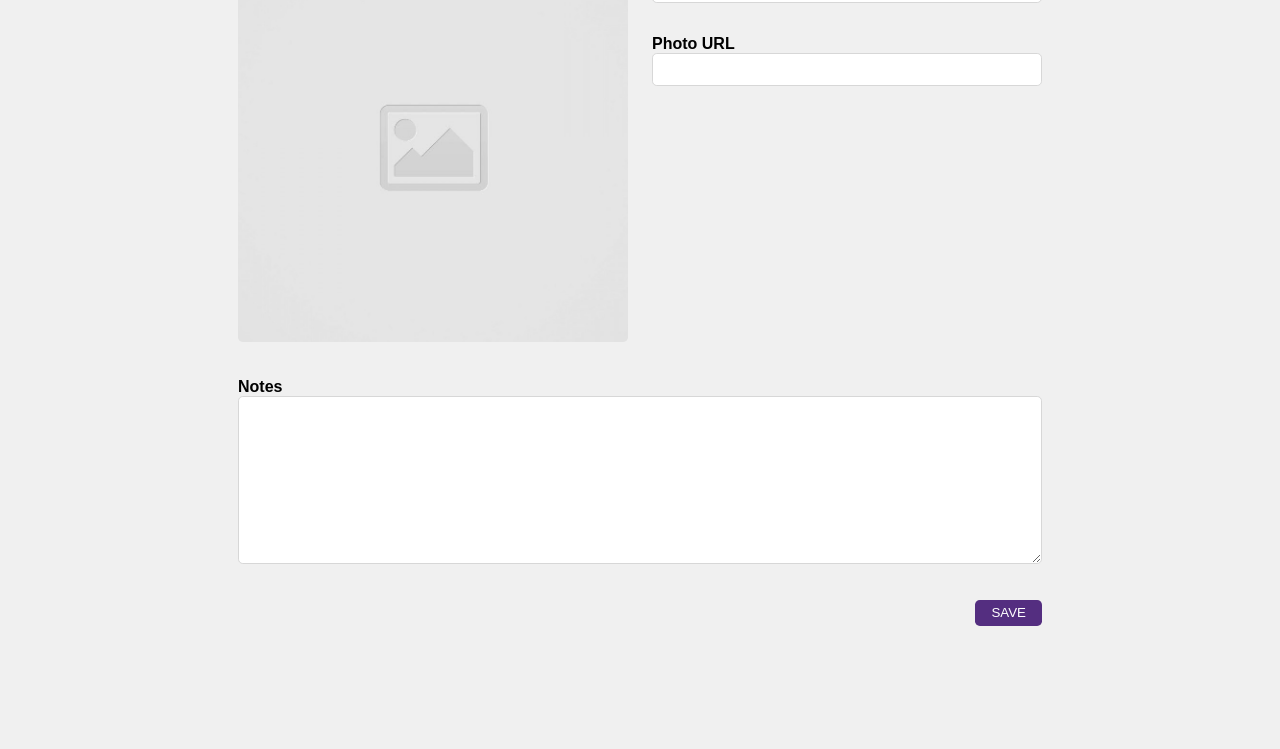
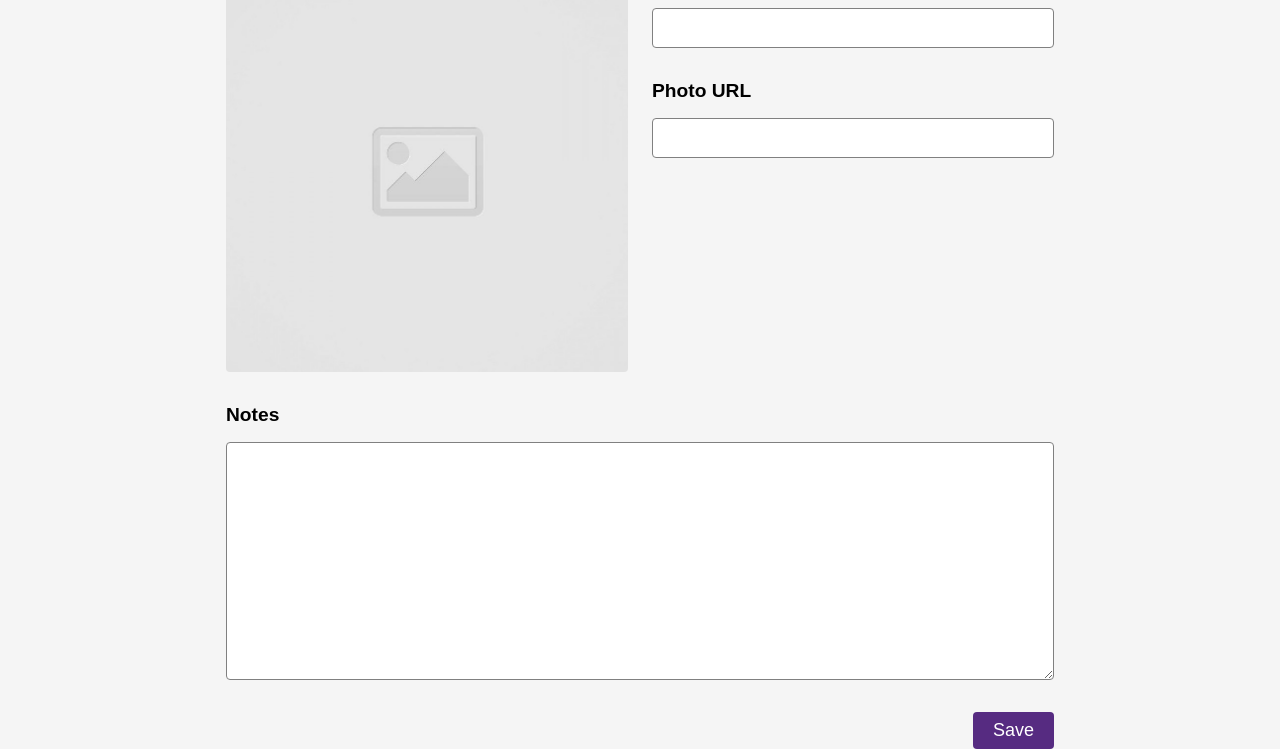
Before and after one commit to Sportillo10/code-journal, a website: page index.html in a window 1280 px wide. Shown: the part 178-927 px from the top of the page. Before the commit the page ends 836 px from the top, so only its background shows below. Drawn offline with Linux system fonts and the light colour scheme; a web font is replaced by a local one.

Commit message:
Fixed my Javascript, now able to load images using image url links.

```diff
--- a/css/styles.css
+++ b/css/styles.css
@@ -1,63 +1,65 @@
 * {
-  font-family: "Proza Libre", sans-serif;
+  font-family: Arial, Helvetica, sans-serif;
 }
 
-label {
-  font-weight: bold;
+body {
+  background-color: whitesmoke;
 }
 
-.grey-background {
-  background-color: #f0f0f0;
+header {
+  background-color: #562b81;
 }
 
-.purple-background {
-  background-color: #542e80;
+.header-title {
   color: white;
+  font-weight: 100;
 }
 
+.photo-preview,
 label,
 input,
 textarea {
+  display: block;
   width: 100%;
-  margin: 0 0 1rem;
-}
-
-input,
-textarea,
-button,
-.rounded-corners {
-  border-radius: 0.3rem;
-  margin: 0 0 2rem;
 }
 
 input,
 textarea {
-  border: 1px solid #d7d7d7;
+  margin-bottom: 2rem;
   padding: 0.5rem;
+  font-size: larger;
+  border: 1px solid grey;
+  border-radius: 0.25rem;
 }
 
-button {
-  padding: 0.35rem 1rem;
-  text-transform: uppercase;
-  cursor: pointer;
-  border: none;
+input:focus,
+textarea:focus {
+  outline-color: #562b81;
 }
 
-.form-actions {
+label {
+  margin-bottom: 1rem;
+  font-size: larger;
+  font-weight: 600;
+}
+
+.photo-preview {
+  margin-bottom: 2rem;
+  border: none;
+  border-radius: 0.25rem;
+}
+
+.button-container {
   display: flex;
   justify-content: flex-end;
 }
 
-header {
-  padding: 1rem 0;
+.submit {
+  padding: 0.5rem 1.25rem;
+  background-color: #562b81;
+  font-size: large;
+  color: white;
+  border: none;
+  border-radius: 0.25rem;
+  cursor: pointer;
 }
-
-input:focus,
-textarea:focus {
-  outline: none;
-  border: 0.2rem solid #542e80;
-}
-
-.displayed-image {
-  width: 100%;
-}
--- a/index.html
+++ b/index.html
@@ -1,64 +1,71 @@
 <!DOCTYPE html>
 <html lang="en">
   <head>
-  <meta charset="UTF-8">
-  <meta name="viewport" content="width=device-width, initial-scale=1.0">
+    <meta charset="UTF-8" />
+    <meta name="viewport" content="width=device-width, initial-scale=1.0" />
     <title>Code Journal</title>
-  <link rel="icon" href="images/favicon.ico">
-  <link rel="stylesheet" crossorigin="anonymous"
+    <link rel="icon" href="images/favicon.ico" />
+    <link
+      rel="stylesheet"
+      crossorigin="anonymous"
       href="https://cdnjs.cloudflare.com/ajax/libs/font-awesome/5.14.0/css/all.min.css"
-    integrity="sha512-1PKOgIY59xJ8Co8+NE6FZ+LOAZKjy+KY8iq0G4B3CyeY6wYHN3yt9PW0XpSriVlkMXe40PTKnXrLnZ9+fkDaog==">
-  <link rel="preconnect" href="https://fonts.googleapis.com">
-  <link rel="preconnect" href="https://fonts.gstatic.com">
-  <link href="https://fonts.googleapis.com/css2?family=Proza+Libre:ital,wght@0,400;0,500;0,600;1,400&display=swap"
-    rel="stylesheet">
-  <link rel="stylesheet" href="css/reset.css">
-  <link rel="stylesheet" href="css/layout.css">
-  <link rel="stylesheet" href="css/styles.css">
+      integrity="sha512-1PKOgIY59xJ8Co8+NE6FZ+LOAZKjy+KY8iq0G4B3CyeY6wYHN3yt9PW0XpSriVlkMXe40PTKnXrLnZ9+fkDaog=="/>
+    <link rel="stylesheet" href="css/reset.css" />
+    <link rel="stylesheet" href="css/layout.css" />
+    <link rel="stylesheet" href="css/styles.css" />
   </head>
-<body class="grey-background">
-  <div class="purple-background">
+  <body>
+    <header>
       <div class="container">
         <div class="row">
           <div class="column-full">
-          <header>
-            Code Journal
-          </header>
+            <h2 class="header-title">Code Journal</h2>
           </div>
         </div>
       </div>
+    </header>
+    <main>
+      <div class="container" data-view="entry-form">
+        <form class="form">
+          <div class="row">
+            <div class="column-full">
+              <h1>New Entry</h1>
             </div>
-  <div class="container">
-    <div class="row">
-      <div data-view="entry-form" class="column-full">
-        <h1>New Entry</h1>
-        <form>
+          </div>
           <div class="row">
             <div class="column-half">
-              <label for="image"><img class="rounded-corners displayed-image" src="images/placeholder-image-square.jpg"
-                  alt="placeholder-image-square"></label>
+              <img
+                class="photo-preview"
+                src="images/placeholder-image-square.jpg"
+                alt="placeholder image"
+              />
             </div>
             <div class="column-half">
               <label for="title">Title</label>
-              <input required name="title" type="text" id="title">
-              <label for="url">Photo URL</label>
-              <input required name="url" type="url" id="url">
+              <input required type="text" name="title" id="title" />
+              <label for="photo-url">Photo URL</label>
+              <input required type="url" name="photoUrl" id="photo-url" />
             </div>
           </div>
           <div class="row">
             <div class="column-full">
               <label for="notes">Notes</label>
-              <textarea required name="notes" id="notes" rows="10"></textarea>
-              <div class="form-actions">
-                <button class="purple-background" type="submit">Save</button>
+              <textarea
+                required
+                name="notes"
+                id="notes"
+                cols="30"
+                rows="10"
+              ></textarea>
             </div>
+          </div>
+          <div class="row">
+            <div class="column-full button-container">
+              <button class="submit" type="submit">Save</button>
             </div>
           </div>
         </form>
       </div>
-    </div>
-  </div>
-  <main>
     </main>
     <script src="js/data.js"></script>
     <script src="js/main.js"></script>
--- a/js/data.js
+++ b/js/data.js
@@ -8,6 +8,7 @@ var data = {
 };
 
 var previousDataJSON = localStorage.getItem('javascript-local-storage');
+
 if (previousDataJSON !== null) {
   data = JSON.parse(previousDataJSON);
 }
--- a/js/main.js
+++ b/js/main.js
@@ -1,39 +1,25 @@
 /* global data */
 /* exported data */
 
-var $photoURLInput = document.querySelector('#photo-url');
-var $displayedImage = document.querySelector('.displayed-image');
+var $photoUrl = document.getElementById('photo-url');
+var $photoPreview = document.querySelector('.photo-preview');
 
-$photoURLInput.addEventListener('input', showPhotoPreview);
-function showPhotoPreview(event) {
-  var urlLink = event.target.value;
-  function isURL(urlLink) {
-    var url;
-    try {
-      url = new URL(urlLink);
-    } catch (_) {
-      return false;
-    }
+$photoUrl.addEventListener('input', function (event) {
+  $photoPreview.src = event.target.value;
+});
 
-    return url.protocol === 'http:' || url.protocol === 'https:';
-  }
-  if (isURL(urlLink) !== false) {
-    $displayedImage.setAttribute('src', urlLink);
-  }
-}
+var $form = document.querySelector('.form');
 
-var $form = document.querySelector('form');
-$form.addEventListener('submit', handleInputs);
-function handleInputs(event) {
+$form.addEventListener('submit', function (event) {
   event.preventDefault();
-  var objectOfValues = {
+  var entry = {
     title: $form.elements.title.value,
-    url: $form.elements.url.value,
-    notes: $form.elements.notes.value
+    photoUrl: $form.elements.photoUrl.value,
+    notes: $form.elements.notes.value,
+    nextEntryId: data.nextEntryId
   };
-  objectOfValues.nextEntryID = data.nextEntryId;
   data.nextEntryId++;
-  data.entries.push(objectOfValues);
-  $displayedImage.setAttribute('src', 'images/placeholder-image-square.jpg');
+  data.entries.unshift(entry);
+  $photoPreview.src = 'images/placeholder-image-square.jpg';
   $form.reset();
-}
+});
```
Lines whose indentation alone changed are shown as unchanged.
